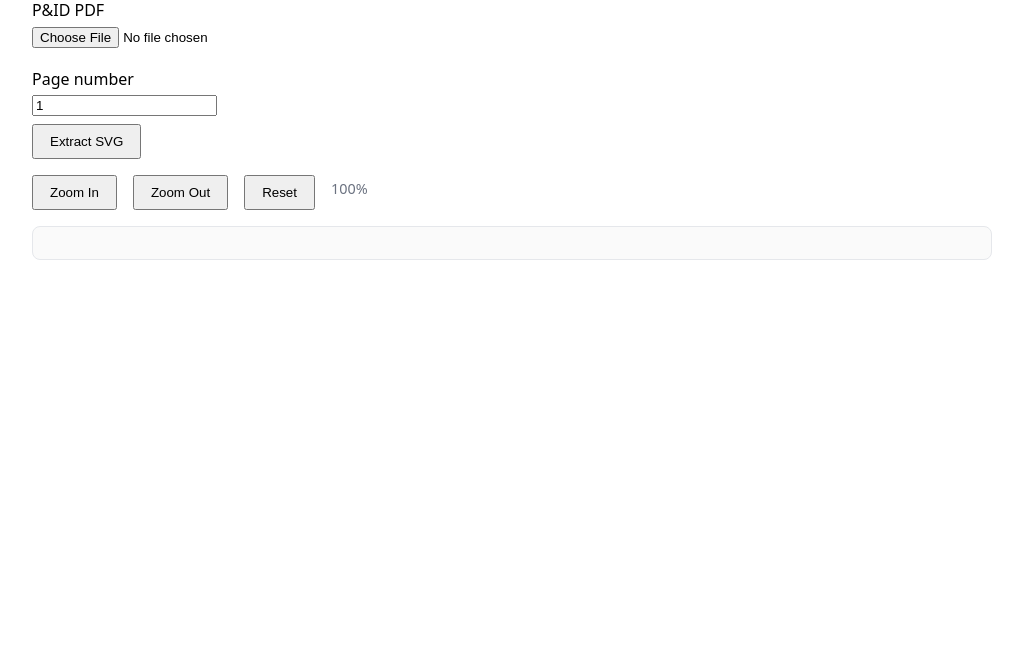
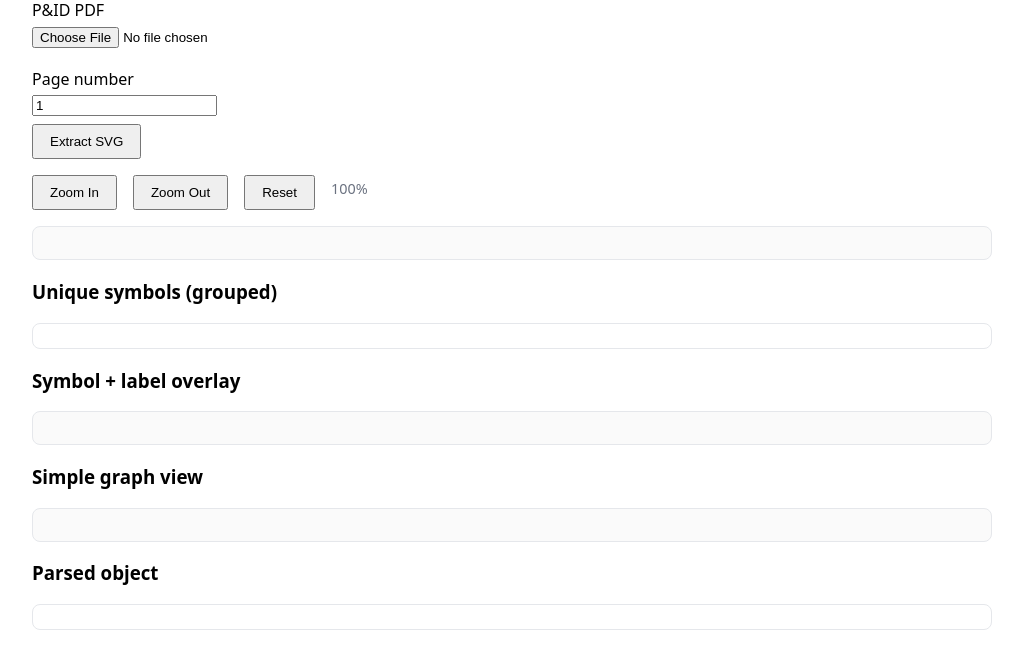
Before and after one commit to SaiKyvalyaD/pAndIDDiagrams, a Flask app: page / in a window 1280 px wide, after a click on "PDF → SVG". Shown: the part 272-934 px from the top of the page, without its empty margins (128-1151 px from the left). Before the commit the page ends 532 px from the top, so only its background shows below. Run offline with Flask 3, Linux system fonts and the light colour scheme.

Commit message:
SVG conversion

```diff
--- a/app.py
+++ b/app.py
@@ -272,6 +272,50 @@ def api_pdf_svg_interpret():
         return jsonify({"error": str(exc)}), 500
 
     step_graph = parsed.get("step_graph") or {}
+    step_symbols = parsed.get("step_symbols") or {}
+    raw_symbols = step_symbols.get("symbols", []) if isinstance(step_symbols, dict) else []
+
+    unique_by_label: dict[str, dict[str, object]] = {}
+    detected_symbols: list[dict[str, object]] = []
+    for idx, s in enumerate(raw_symbols, start=1):
+        sym_type = str(s.get("type_guess") or "Unknown")
+        label_text = str(s.get("label_text") or "").strip()
+        sym_name = label_text or f"{sym_type} {idx}"
+        detected_symbols.append(
+            {
+                "id": f"S{idx}",
+                "name": sym_name,
+                "type": sym_type,
+                "label_text": label_text or None,
+                "bbox": s.get("bbox"),
+                "position": {"x": s.get("cx"), "y": s.get("cy")},
+                "confidence_proxy": {
+                    "shape": s.get("circularity"),
+                    "fill_ratio": s.get("fill_ratio"),
+                },
+            }
+        )
+        group_key = (label_text.lower() if label_text else f"__unlabeled__:{sym_type.lower()}")
+        slot = unique_by_label.setdefault(
+            group_key,
+            {
+                "label": label_text or None,
+                "type": sym_type,
+                "count": 0,
+                "example_names": [],
+            },
+        )
+        slot["count"] = int(slot["count"]) + 1
+        names = slot.get("example_names")
+        if isinstance(names, list) and sym_name not in names and len(names) < 5:
+            names.append(sym_name)
+
+    unique_symbols = sorted(
+        unique_by_label.values(),
+        key=lambda x: int(x.get("count", 0)),
+        reverse=True,
+    )
+
     obj = {
         "nodes": [
             {
@@ -292,6 +336,8 @@ def api_pdf_svg_interpret():
             for e in step_graph.get("edges", [])
         ],
         "quality": ((parsed.get("step_debug") or {}).get("quality") or {}),
+        "symbols": detected_symbols,
+        "unique_symbols": unique_symbols,
     }
 
     return jsonify(
@@ -300,7 +346,10 @@ def api_pdf_svg_interpret():
             "svg": svg,
             "parsed_object": obj,
             "simple_graph_svg": ((parsed.get("step_simple_graph_svg") or {}).get("svg")),
+            "symbol_overlay_svg": ((parsed.get("step_symbol_overlay_svg") or {}).get("svg")),
             "debug_overlay_base64": ((parsed.get("step_debug") or {}).get("overlay_base64")),
+            "unique_symbols": unique_symbols,
+            "detected_symbols": detected_symbols,
         }
     )
 
--- a/templates/index.html
+++ b/templates/index.html
@@ -27,6 +27,36 @@
             max-height: 72vh;
         }
         #pdf-svg-direct-preview svg { max-width: 100%; height: auto; display: block; }
+        #pdf-svg-graph-preview {
+            border: 1px solid var(--border);
+            border-radius: 8px;
+            padding: 1rem;
+            background: #fafafa;
+            overflow: auto;
+            margin-top: 1rem;
+            max-height: 55vh;
+        }
+        #pdf-svg-graph-preview svg { max-width: 100%; height: auto; display: block; }
+        #pdf-svg-symbol-overlay {
+            border: 1px solid var(--border);
+            border-radius: 8px;
+            padding: 1rem;
+            background: #fafafa;
+            overflow: auto;
+            margin-top: 1rem;
+            max-height: 55vh;
+        }
+        #pdf-svg-symbol-overlay svg { max-width: 100%; height: auto; display: block; }
+        #pdf-svg-unique, #pdf-svg-object {
+            margin-top: 1rem;
+            border: 1px solid var(--border);
+            border-radius: 8px;
+            padding: 0.75rem 1rem;
+            background: #fff;
+            max-height: 360px;
+            overflow: auto;
+            font-size: 0.82rem;
+        }
         #pdf-svg-graph-preview {
             border: 1px solid var(--border);
             border-radius: 8px;
@@ -230,6 +260,14 @@
         <span class="zoom-state" id="pdf-svg-zoom-state">100%</span>
     </div>
     <div id="pdf-svg-direct-preview"></div>
+    <h3>Unique symbols (grouped)</h3>
+    <pre id="pdf-svg-unique"></pre>
+    <h3>Symbol + label overlay</h3>
+    <div id="pdf-svg-symbol-overlay"></div>
+    <h3>Simple graph view</h3>
+    <div id="pdf-svg-graph-preview"></div>
+    <h3>Parsed object</h3>
+    <pre id="pdf-svg-object"></pre>
 </div>
 
 <div id="panel-graph" class="panel" role="tabpanel" aria-labelledby="tab-graph" hidden>
@@ -425,9 +463,13 @@ Convert → Graphs
     var statusEl = document.getElementById('pdf-svg-status');
     var errEl = document.getElementById('pdf-svg-err');
     var previewEl = document.getElementById('pdf-svg-direct-preview');
+    var uniqueEl = document.getElementById('pdf-svg-unique');
+    var symbolOverlayEl = document.getElementById('pdf-svg-symbol-overlay');
+    var graphEl = document.getElementById('pdf-svg-graph-preview');
+    var objectEl = document.getElementById('pdf-svg-object');
     var dlBtn = document.getElementById('btn-download-pdf-svg');
     var lastSvg = null;
-    var apiUrl = "{{ url_for('api_pdf_svg_convert') }}";
+    var apiUrl = "{{ url_for('api_pdf_svg_interpret') }}";
     var zoom = 1.0;
     var zoomStateEl = document.getElementById('pdf-svg-zoom-state');
 
@@ -472,6 +514,10 @@ Convert → Graphs
         e.preventDefault();
         showErr('');
         previewEl.innerHTML = '';
+        graphEl.innerHTML = '';
+        symbolOverlayEl.innerHTML = '';
+        uniqueEl.textContent = '';
+        objectEl.textContent = '';
         zoom = 1.0;
         zoomStateEl.textContent = '100%';
         dlBtn.style.display = 'none';
@@ -485,7 +531,7 @@ Convert → Graphs
         var fd = new FormData();
         fd.append('pdf_file', file);
         fd.append('page', document.getElementById('pdf_svg_page').value);
-        statusEl.textContent = 'Extracting SVG...';
+        statusEl.textContent = 'Extracting SVG and detecting symbols...';
         fetch(apiUrl, { method: 'POST', body: fd })
             .then(function (r) { return r.json().then(function (j) { return { ok: r.ok, j: j }; }); })
             .then(function (x) {
@@ -500,6 +546,10 @@ Convert → Graphs
                     return;
                 }
                 previewEl.innerHTML = lastSvg;
+                symbolOverlayEl.innerHTML = x.j.symbol_overlay_svg || '';
+                graphEl.innerHTML = x.j.simple_graph_svg || '';
+                uniqueEl.textContent = JSON.stringify(x.j.unique_symbols || [], null, 2);
+                objectEl.textContent = JSON.stringify(x.j.parsed_object || {}, null, 2);
                 applyZoom();
                 dlBtn.style.display = 'inline-block';
             })
```
Also changed, not shown: pdf_pipeline.py (+36 -0 lines).
